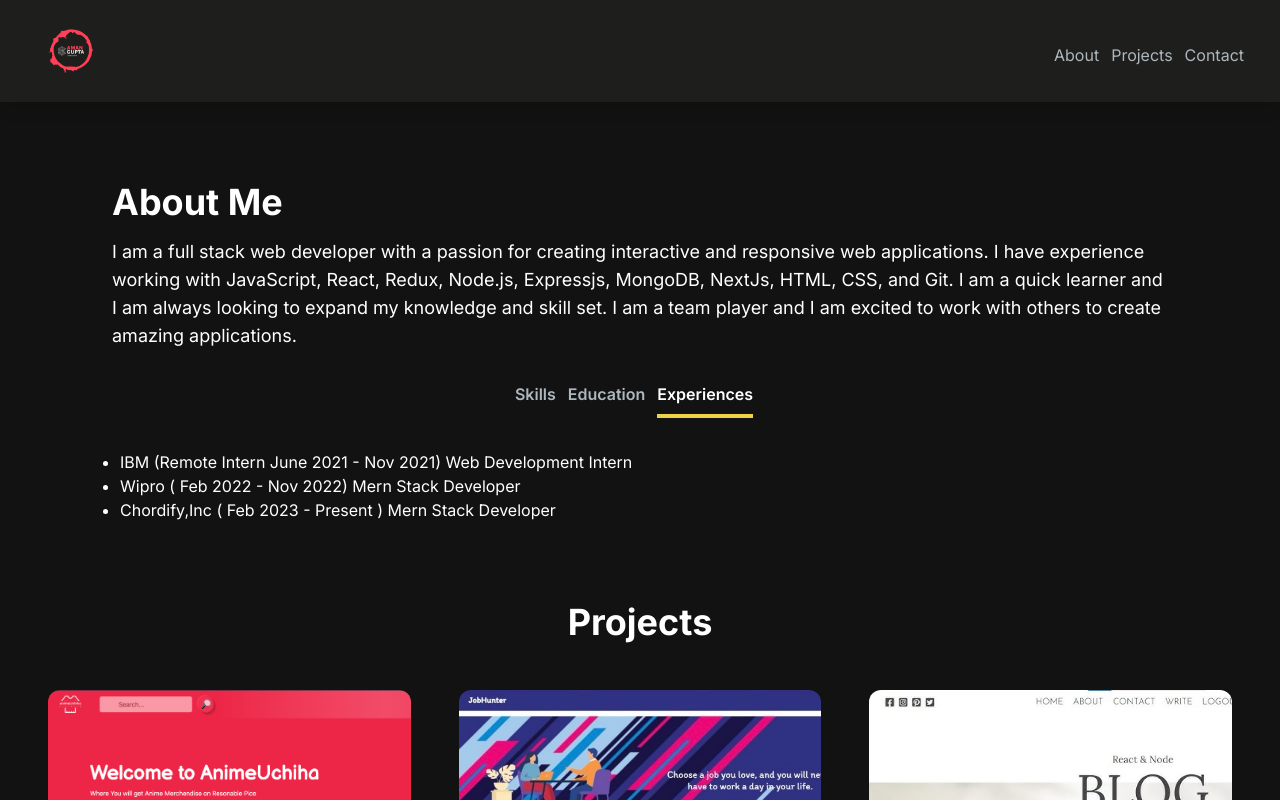
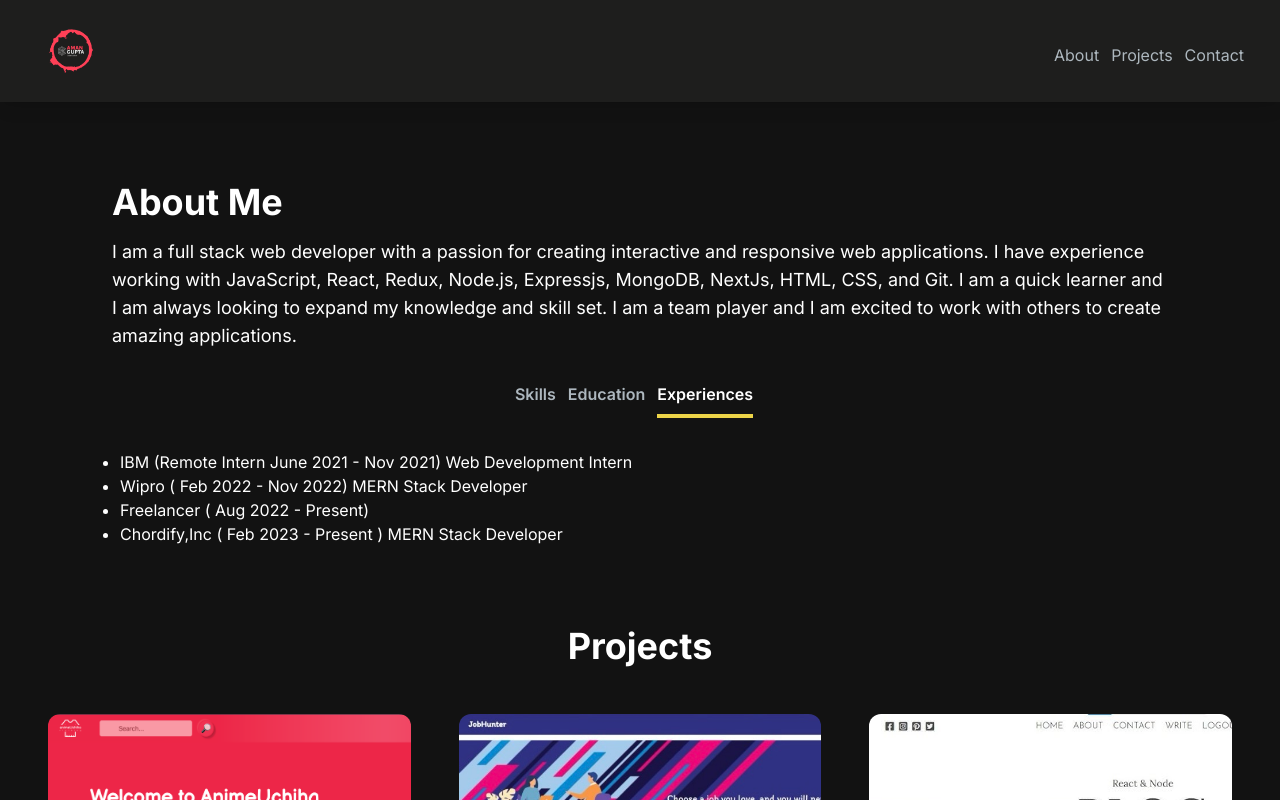
Before and after one commit to amanguptak/Portfolio, a Next.js app: page / in a window 1280 px wide. Both pictures are taken after a click on the button "Experiences". Shown: the part 650-1450 px from the top of the page. Built offline with nearby package versions, Linux system fonts and the light colour scheme.

Commit message:
skill updated

```diff
--- a/src/app/components/AboutSection.jsx
+++ b/src/app/components/AboutSection.jsx
@@ -8,10 +8,7 @@
   {
     title: "Skills",
     id: "skills",
-    // content: (
-    //   <Skill/>
 
-    // ),
     content : <Skill/>
   },
   {
@@ -34,9 +31,9 @@
         <li>
           IBM (Remote Intern June 2021 - Nov 2021) Web Development Intern
         </li>
-
-        <li>Wipro ( Feb 2022 - Nov 2022) Mern Stack Developer</li>
-        <li>Chordify,Inc ( Feb 2023 - Present ) Mern Stack Developer</li>
+        <li>Wipro ( Feb 2022 - Nov 2022) MERN Stack Developer</li>
+        <li>Freelancer ( Aug 2022 - Present) </li>
+        <li>Chordify,Inc ( Feb 2023 - Present ) MERN Stack Developer</li>
       </ul>
     ),
   },
```
